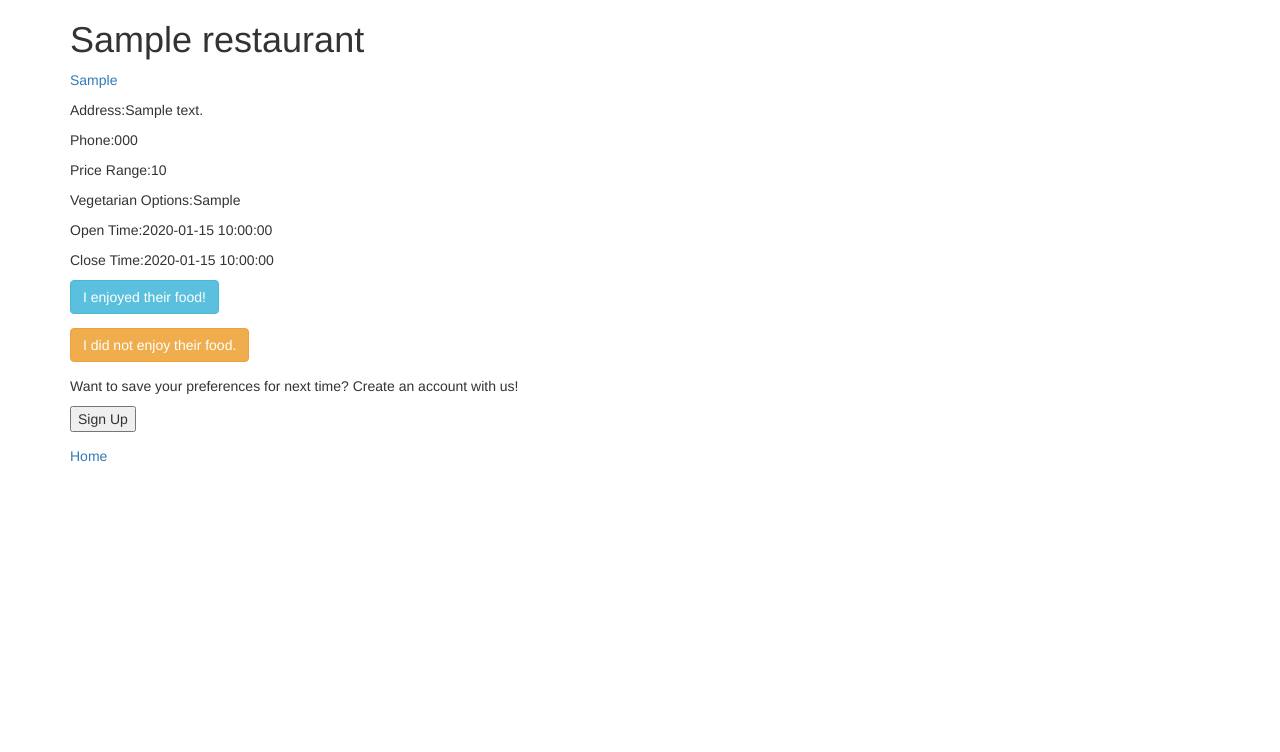
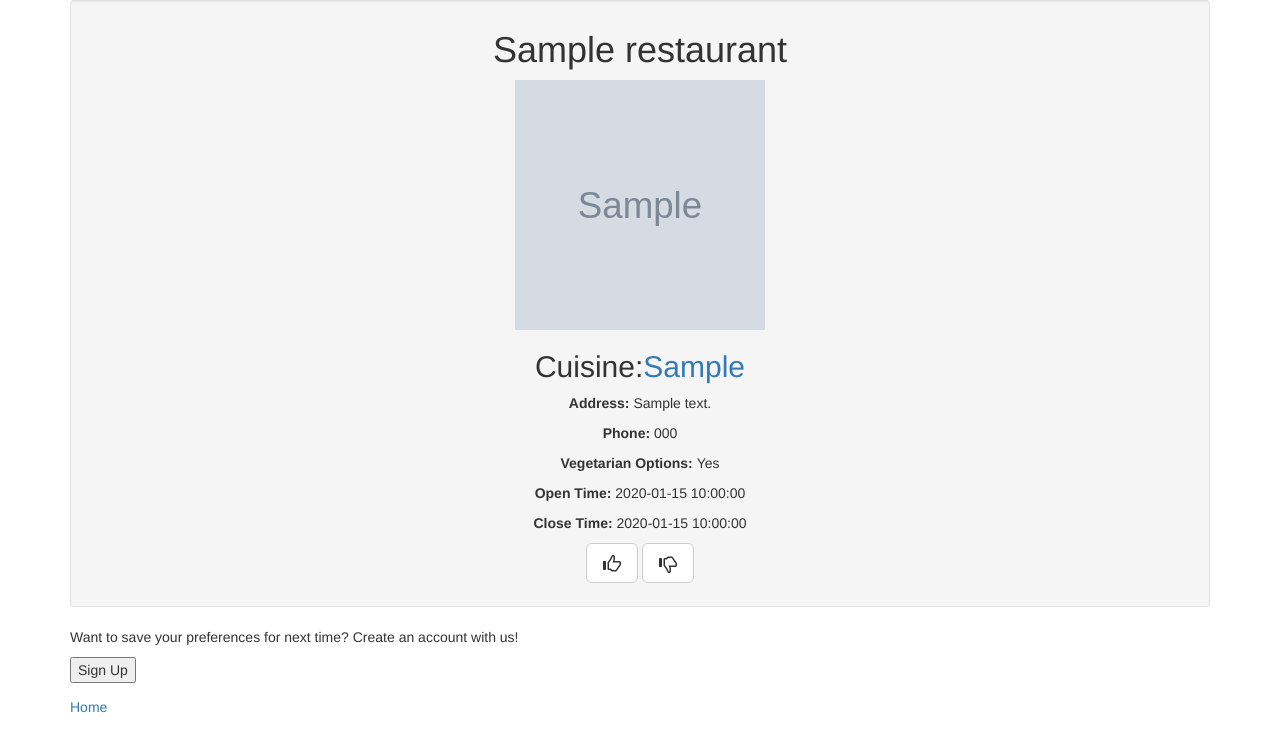
Before and after one commit to kbulloch/Epifoodus, a PHP site: template views/choice.twig in a window 1280 px wide. Shown: the top 752 px of the page. Run offline with PHP 8.4, Linux system fonts and the light colour scheme; the template is opened without the code that fills it: most values are stand-ins (such as "Sample title", 1, 10 or a date in 2020); grey boxes marked "Sample" are stand-in pictures; some libraries are stand-ins or nearby versions.

Commit message:
create style for choice.twig

```diff
--- a/src/User.php
+++ b/src/User.php
@@ -59,7 +59,7 @@ class User
 	{
 		$statemnt = $GLOBALS['DB']->query("INSERT INTO users (username, password,vegie,admin) VALUES
 	('{$this->getUsername()}', '{$this->getPassword()}',{$this->getVegie()},{$this->getAdmin()}) RETURNING id;");
-		$result   = $statemnt->fetch(PDO::FETCH_ASSOC);
+		$result = $statemnt->fetch(PDO::FETCH_ASSOC);
 		$this->setId($result['id']);
 	}
 	static function getAll()
--- a/views/choice.twig
+++ b/views/choice.twig
@@ -3,31 +3,51 @@
     <link rel='stylesheet' href='https://maxcdn.bootstrapcdn.com/bootstrap/3.3.1/css/bootstrap.min.css'>
     <title>Epifoodus: I'm Hungry</title>
   </head>
-  <body>
+<body class="container">
 
-    <div class="container">
 
      <!-- displays restaurant and info -->
+  <div class="well well-sm" style="text-align:center">
+    <h1>{{ restaurant.getName }}</h1>
+      <p>{# restaurant.getCuisineImg #}</p>
+        <p>
+          <img src="{{ restaurant.getImg }}" alt="{{ restaurant.getImg }}" height="250px" width="250px"/>
+        </p>
+    <h2>Cuisine:<a href="/cuisine/{{ cuisine.getId }}">{{ cuisine.getType }}</a></h2>
+      <p><strong>Address: </strong>{{ restaurant.getAddress}}</p>
+      <p><strong>Phone: </strong>{{ restaurant.getPhone }}</p>
 
-      <h1>{{ restaurant.getName }}</h1>
+      {% if restaurant.getPrice == 1 %}
+      <p><strong>Price Range: </strong>$</p>
 
-      <p>{# restaurant.getCuisineImg #}</p>
-      <p><a href="/cuisine/{{ cuisine.getId }}">{{ cuisine.getType }}</a></p>
-      <p>Address:{{ restaurant.getAddress}}</p>
-      <p>Phone:{{ restaurant.getPhone }}</p>
-      <p>Price Range:{{ restaurant.getPrice }}</p>
-      <p>Vegetarian Options:{{ restaurant.getVegie }}</p>
-      <p>Open Time:{{ restaurant.getOpenTime }}</p>
-      <p>Close Time:{{ restaurant.getCloseTime }}</p>
+      {% elseif restaurant.getPrice == 2 %}
+      <p><strong>Price Range: </strong>$$</p>
 
+      {% elseif restaurant.getPrice == 3 %}
+      <p><strong>Price Range: </strong>$$$</p>
+
+      {% endif %}
+
+      {% if restaurant.getVegie == 0 %}
+      <p><strong>Vegetarian Options: </strong>No</p>
+      {% else %}
+      <p><strong>Vegetarian Options: </strong>Yes</p>
+      {% endif %}
+
+      <p><strong>Open Time: </strong>{{ restaurant.getOpenTime }}</p>
+      <p><strong>Close Time: </strong>{{ restaurant.getCloseTime }}</p>
       <!-- buttons for negative or positive feedback -->
-      <form action="/" method="post">
-          <button type="submit" class="btn btn-info">I enjoyed their food!</button>
+      <form class="btn-group" action="/..." method="post">
+        <button class="btn btn-default btn-lg">
+          <span class="glyphicon glyphicon-thumbs-up" aria-hidden="true"></span>
+        </button>
       </form>
-      <form action="/" method="post">
-          <button type="submit" class="btn btn-warning">I did not enjoy their food.</button>
+      <form class="btn-group inline" action="/..." method="post">
+        <button class="btn btn-default btn-lg">
+          <span class="glyphicon glyphicon-thumbs-down" aria-hidden="true"></span>
+        </button>
       </form>
-
+  </div>
 
       <!-- if they havent signed in, ask if they want to save their info -->
       {% if user is empty %}
@@ -39,6 +59,5 @@
 
 
       <p><a href="/">Home</a></p>
-    </div>
   </body>
 </html>
```
Also changed, not shown: 4 other files.
